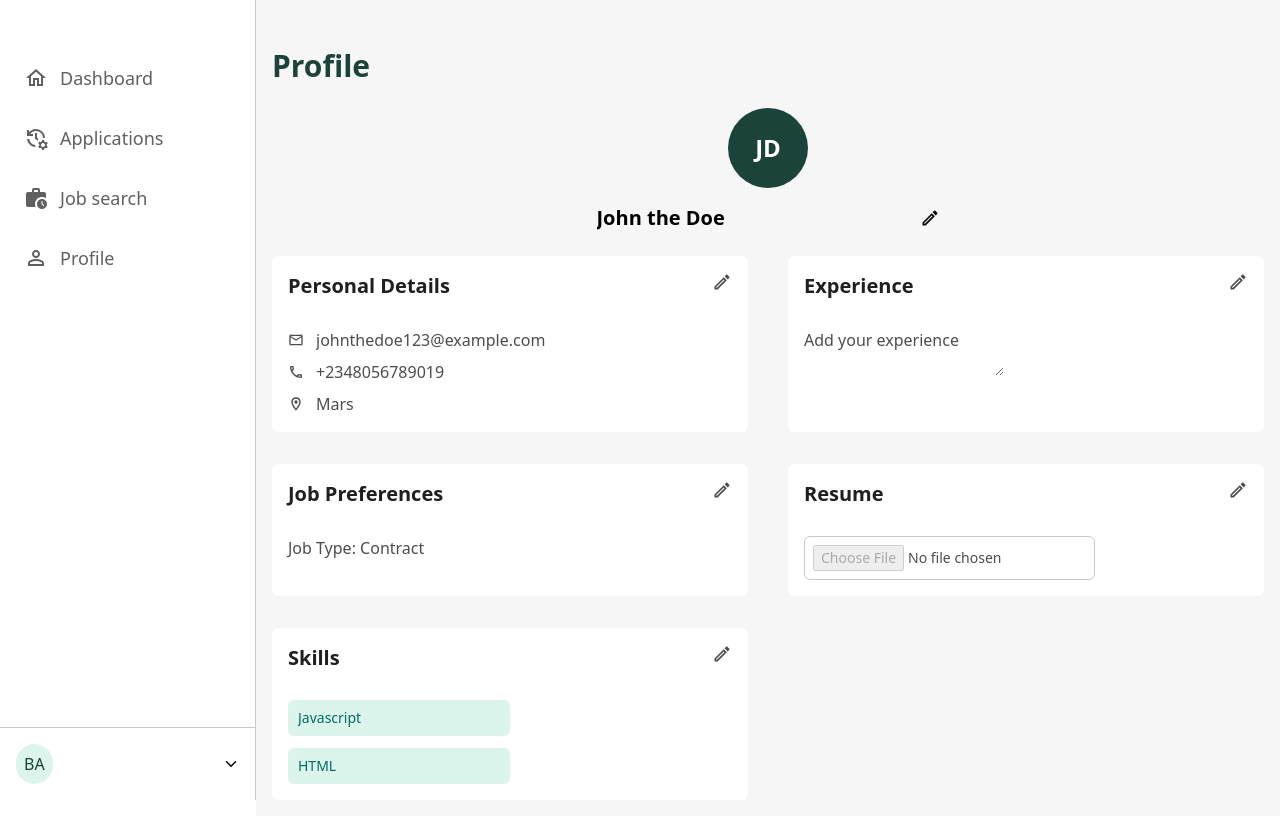
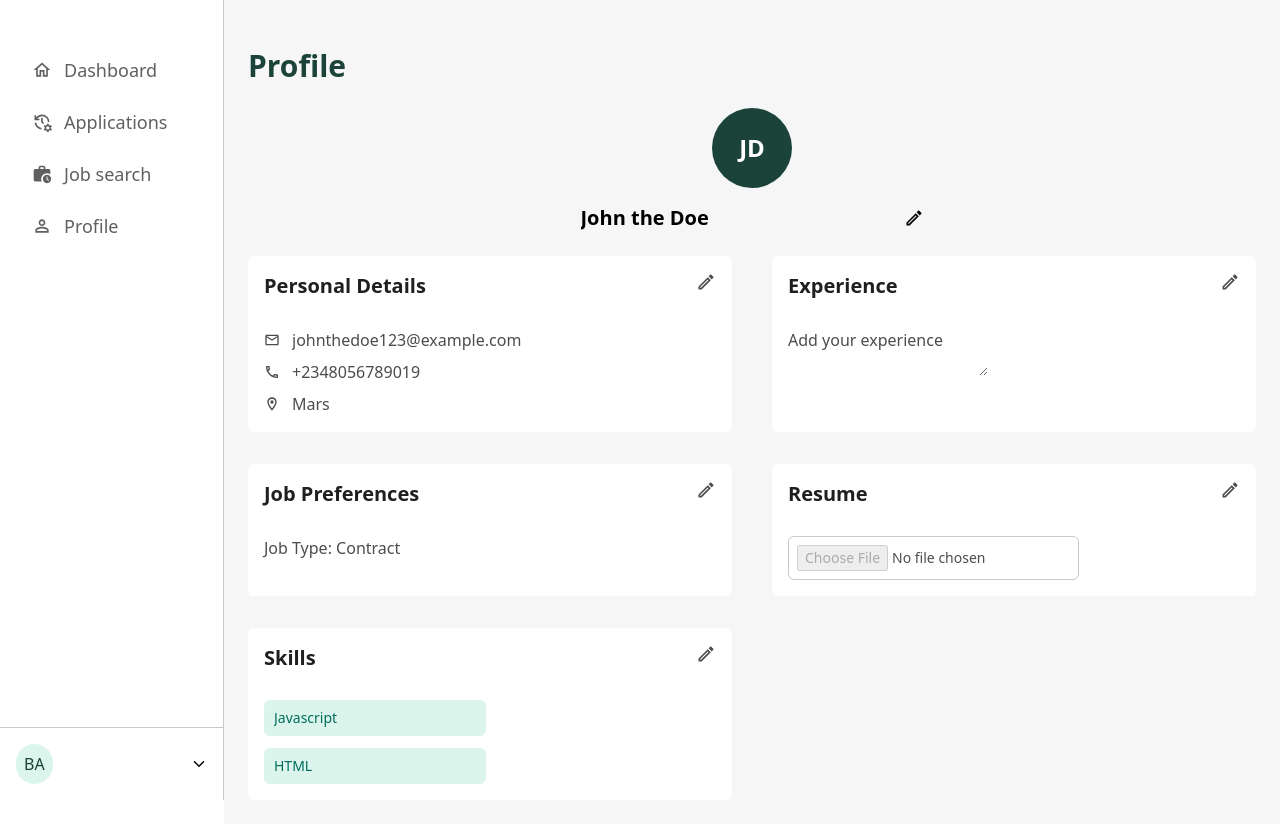
Before and after one commit to codesbysam/Job-Application--Tracker, a React (Vite) app: page /dashboard/profile in a window 1280 px wide. Built offline with nearby package versions, Linux system fonts and the light colour scheme.

Commit message:
reduce sidebar font size

```diff
--- a/src/Components/SideBar.jsx
+++ b/src/Components/SideBar.jsx
@@ -66,19 +66,19 @@ const SideBar = () => {
         </div>
       </nav>
       <div
-        className={`fixed top-0 left-0 z-40 w-64 h-screen pt-10 lg:pt-8 transition-transform ${
+        className={`fixed top-0 left-0 z-40 w-56 h-screen pt-8 transition-transform ${
           openSidebar ? "translate-x-0" : "-translate-x-full"
         } bg-white border-r border-gray-light lg:translate-x-0`}
       >
-        <div className="overflow-y-auto py-5 px-3 h-full bg-white">
+        <div className="overflow-y-auto py-4 px-6 h-full bg-white">
           <ul className="space-y-2">
             {menuItems.map((item) => (
               <li key={item.id} onClick={toggleMenu}>
                 <Link
                   to={item.path}
-                  className="flex items-center p-3 text-[#606060] rounded-lg transition duration-75 hover:bg-teal-light cursor-pointer hover:text-teal focus:text-gray-dark focus:bg-teal-light text-lg"
+                  className="flex items-center p-2 text-[#606060] rounded-lg transition duration-75 hover:bg-teal-light cursor-pointer hover:text-teal focus:text-gray-dark focus:bg-teal-light text-lg"
                 >
-                  <span className="text-2xl">{item.icon}</span>
+                  <span className="text-xl">{item.icon}</span>
                   <h4 className="ml-3">{item.label}</h4>
                 </Link>
               </li>
--- a/src/DashboardLayout.jsx
+++ b/src/DashboardLayout.jsx
@@ -6,7 +6,7 @@ const DashboardLayout = () => {
   return (
     <div>
       <SideBar />
-      <div className="p-4 flex-grow lg:ml-64 h-auto pt-20 lg:pt-12 bg-[#F6F6F6]">
+      <div className="p-6 flex-grow lg:ml-56 h-auto pt-20 lg:pt-12 bg-[#F6F6F6]">
         <Outlet />
       </div>
     </div>
```
